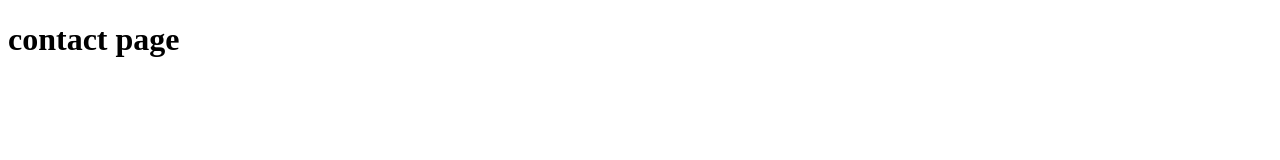
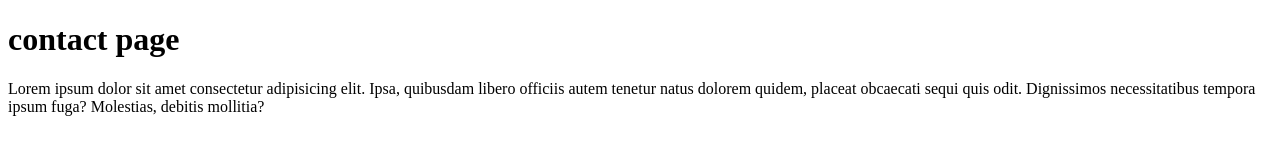
Before and after one commit to darshil13062022/testing, a plain HTML site: page contact.html in a window 1280 px wide. Drawn offline with Linux system fonts and the light colour scheme.

Commit message:
content add

```diff
--- a/contact.html
+++ b/contact.html
@@ -7,5 +7,6 @@
 </head>
 <body>
     <h1>contact page</h1>
+    <p>Lorem ipsum dolor sit amet consectetur adipisicing elit. Ipsa, quibusdam libero officiis autem tenetur natus dolorem quidem, placeat obcaecati sequi quis odit. Dignissimos necessitatibus tempora ipsum fuga? Molestias, debitis mollitia?</p>
 </body>
 </html>
```
